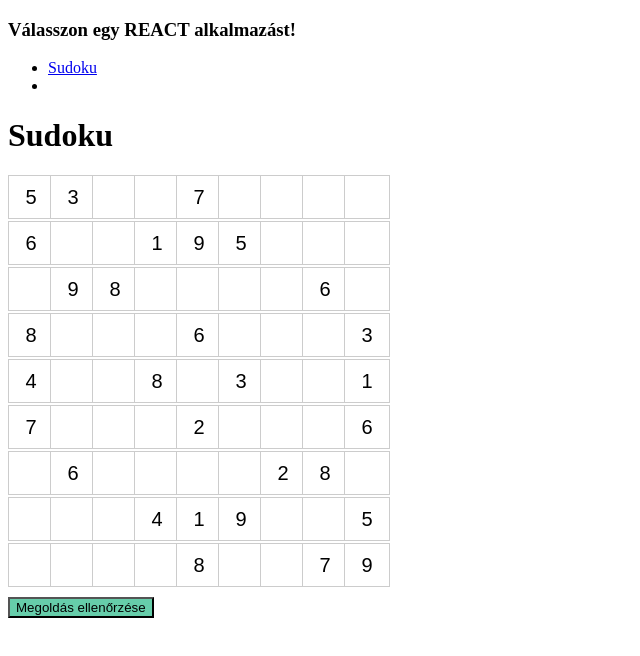
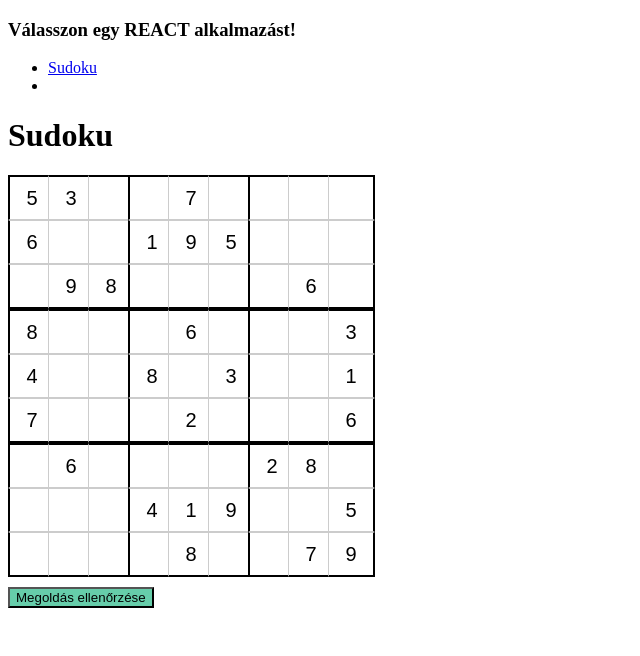
Before and after one commit to markbozsoki/GAMF_webprog_1_ea, a React app in the folder react/: page /sudoku in a window 1280 px wide. Shown: the top 656 px of the page, without its empty margins (0-640 px from the left). Built offline with nearby package versions, Linux system fonts and the light colour scheme; the HTML template or start-up script is replaced by a standard one.

Commit message:
styled_3x3_blocks

```diff
--- a/react/sudoku/app.css
+++ b/react/sudoku/app.css
@@ -6,7 +6,6 @@
 .board {
   display: grid;
   grid-template-columns: repeat(9, 40px);
-    gap: 2px;
 }
 
 .row {
@@ -23,8 +22,29 @@
 
 .cell:focus {
   outline: none;
-    border: 2px solid #00f;
+  background-color:aquamarine;
 }
+
+.board>.row:nth-child(3n)>.cell {
+  border-bottom: 2px solid black;
+}
+
+.board>.row:nth-child(1)>.cell,
+.board>.row:nth-child(4)>.cell,
+.board>.row:nth-child(7)>.cell {
+  border-top: 2px solid black;
+}
+
+.board>.row>.cell:nth-child(3n) {
+  border-right: 2px solid black;
+}
+
+.board>.row>.cell:nth-child(1),
+.board>.row>.cell:nth-child(4),
+.board>.row>.cell:nth-child(7) {
+  border-left: 2px solid black;
+}
+
 
 button {
   margin-top: 10px;
```
Lines whose indentation alone changed are shown as unchanged.
